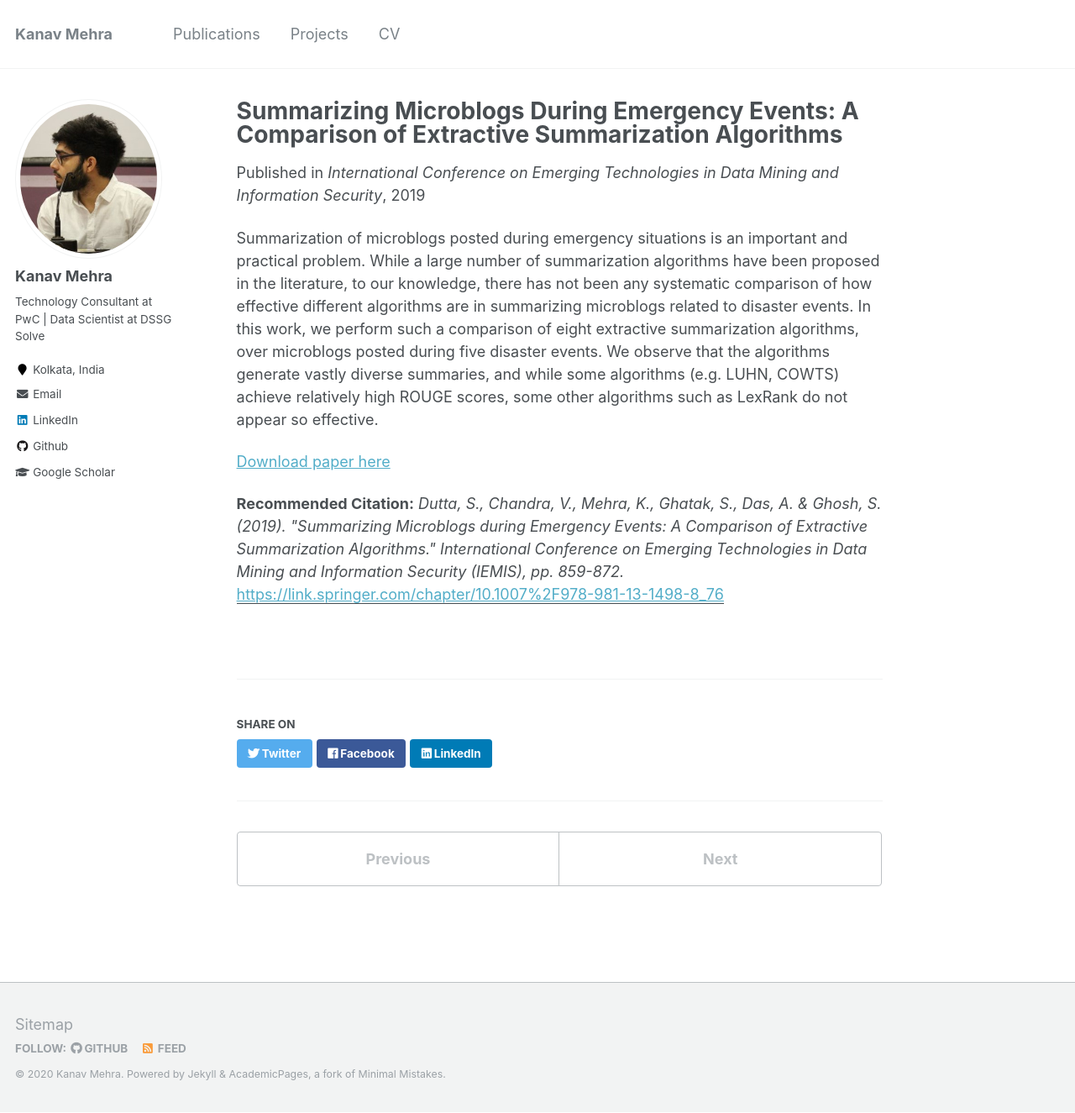
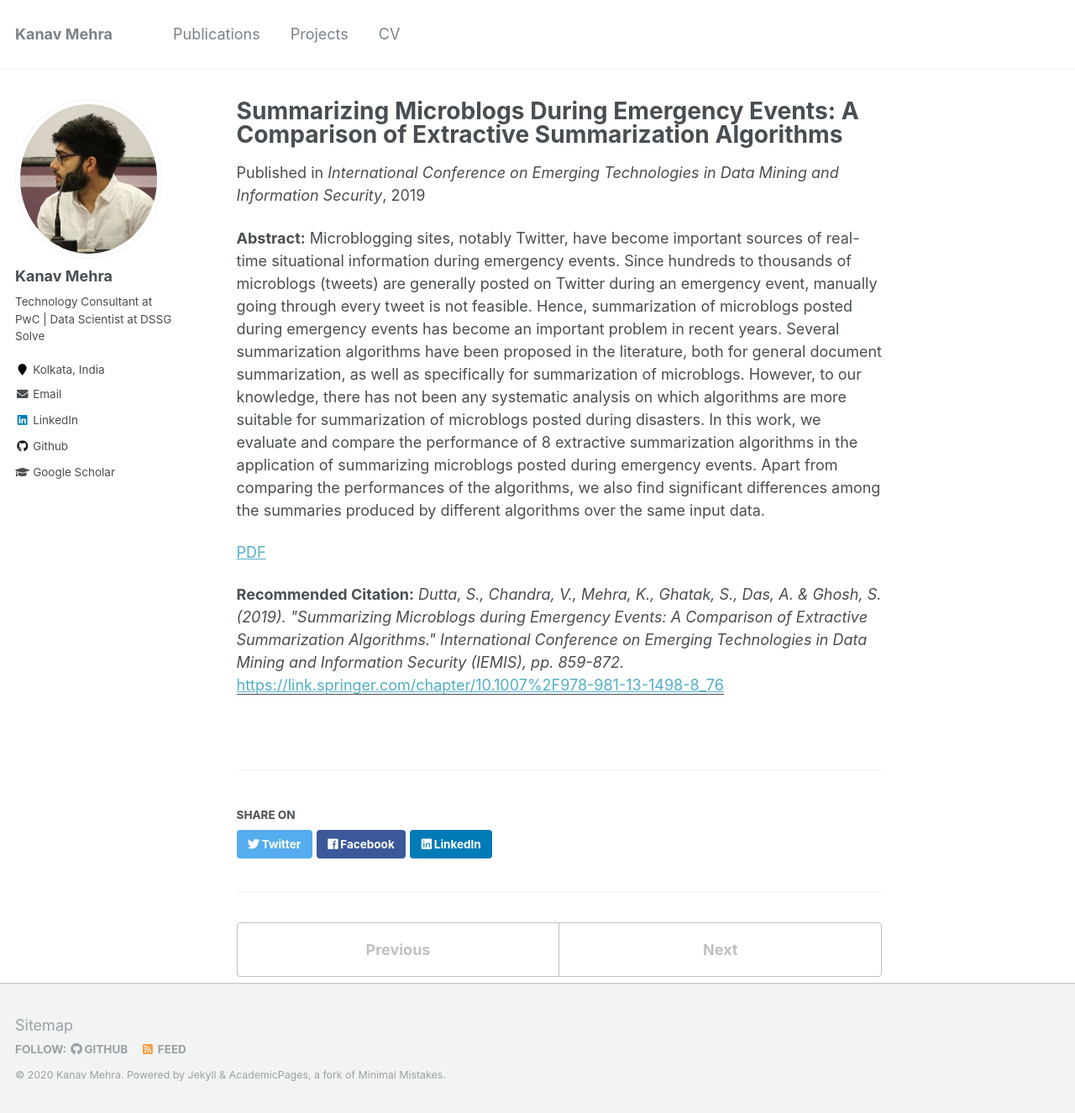
Before and after one commit to kanav-mehra/kanav-mehra.github.io, a Jekyll site: the page built from _publications/IEMIS-2018.md, in a window 1280 px wide and 1325 px high. Shown: the whole window at 84% size. Built offline with Jekyll 4.4.1, drawn with Linux system fonts in a browser that asks for light colours.

Commit message:
Editing Publications

```diff
--- a/_publications/IEMIS-2018.md
+++ b/_publications/IEMIS-2018.md
@@ -2,13 +2,14 @@
 title: "Summarizing Microblogs During Emergency Events: A Comparison of Extractive Summarization Algorithms"
 collection: publications
 permalink: /publication/IEMIS-2018
-excerpt: 'In this work, we evaluate and compare the performance of eight extractive summarization algorithms in the application of summarizing microblogs posted during emergency events.'
+excerpt: 'In this paper, we evaluate and compare the performance of eight extractive summarization algorithms in the application of summarizing microblogs posted during emergency events.'
 date: 2019-10-01
 venue: 'International Conference on Emerging Technologies in Data Mining and Information Security'
 paperurl: 'https://link.springer.com/chapter/10.1007%2F978-981-13-1498-8_76'
 citation: 'Dutta, S., Chandra, V., Mehra, K., Ghatak, S., Das, A. & Ghosh, S. (2019). "Summarizing Microblogs during Emergency Events: A Comparison of Extractive Summarization Algorithms." <i>International Conference on Emerging Technologies in Data Mining and Information Security (IEMIS), pp. 859-872</i>.'
 ---
 
-Summarization of microblogs posted during emergency situations is an important and practical problem. While a large number of summarization algorithms have been proposed in the literature, to our knowledge, there has not been any systematic comparison of how effective different algorithms are in summarizing microblogs related to disaster events. In this work, we perform such a comparison of eight extractive summarization algorithms, over microblogs posted during five disaster events. We observe that the algorithms generate vastly diverse summaries, and while some algorithms (e.g. LUHN, COWTS) achieve relatively high ROUGE scores, some other algorithms such as LexRank do not appear so effective.
+<b>Abstract:</b>
+Microblogging sites, notably Twitter, have become important sources of real-time situational information during emergency events. Since hundreds to thousands of microblogs (tweets) are generally posted on Twitter during an emergency event, manually going through every tweet is not feasible. Hence, summarization of microblogs posted during emergency events has become an important problem in recent years. Several summarization algorithms have been proposed in the literature, both for general document summarization, as well as specifically for summarization of microblogs. However, to our knowledge, there has not been any systematic analysis on which algorithms are more suitable for summarization of microblogs posted during disasters. In this work, we evaluate and compare the performance of 8 extractive summarization algorithms in the application of summarizing microblogs posted during emergency events. Apart from comparing the performances of the algorithms, we also find significant differences among the summaries produced by different algorithms over the same input data.
 
-[Download paper here](http://kanav-mehra.github.io/files/IEMIS-2018.pdf)
+[PDF](http://kanav-mehra.github.io/files/IEMIS-2018.pdf)
```
Also changed, not shown: _publications/Amphan-2020.md (+3 -3 lines), _publications/Ensemble-2018.md (+4 -3 lines), _publications/SMERP-2017.md (+3 -2 lines), 1 other file.
